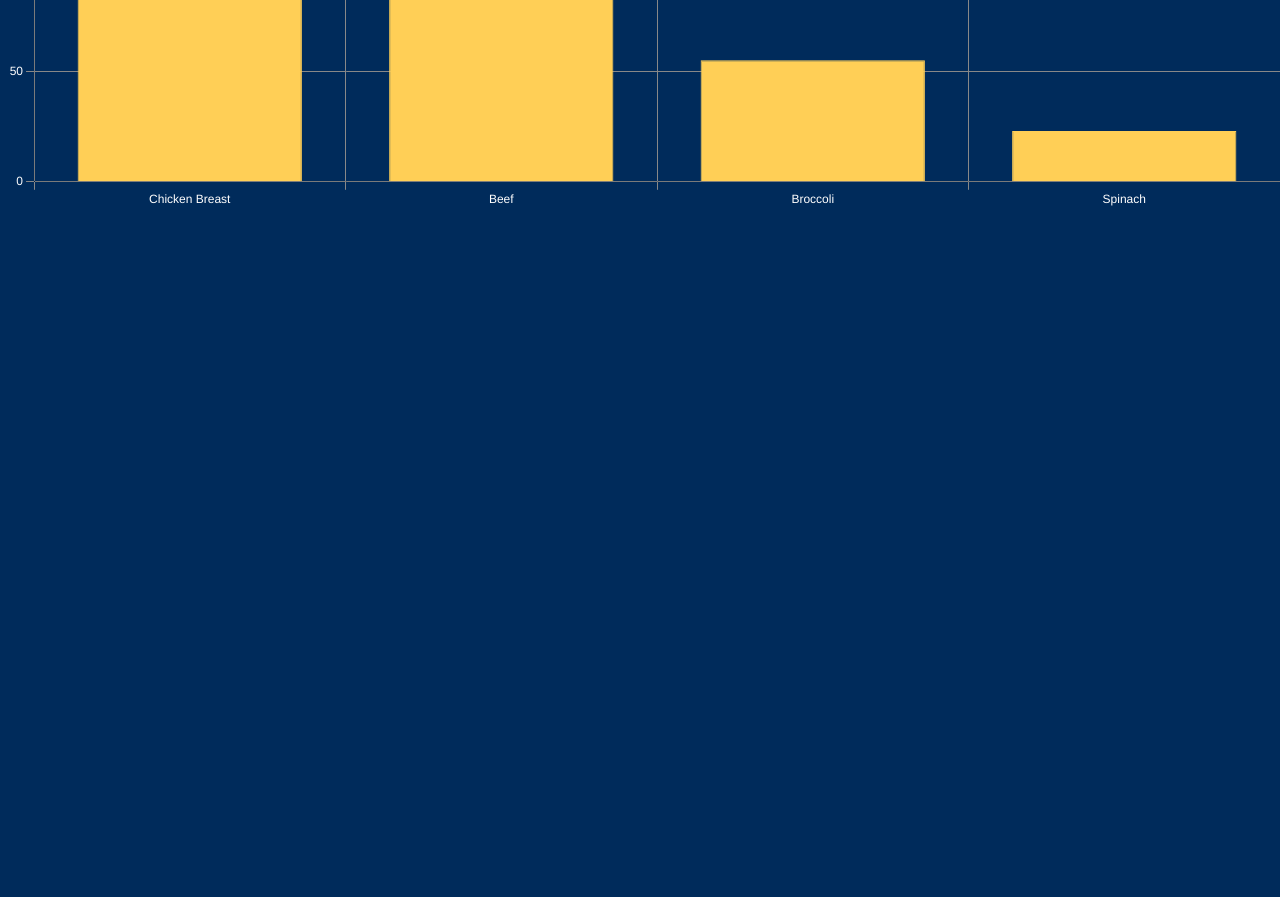
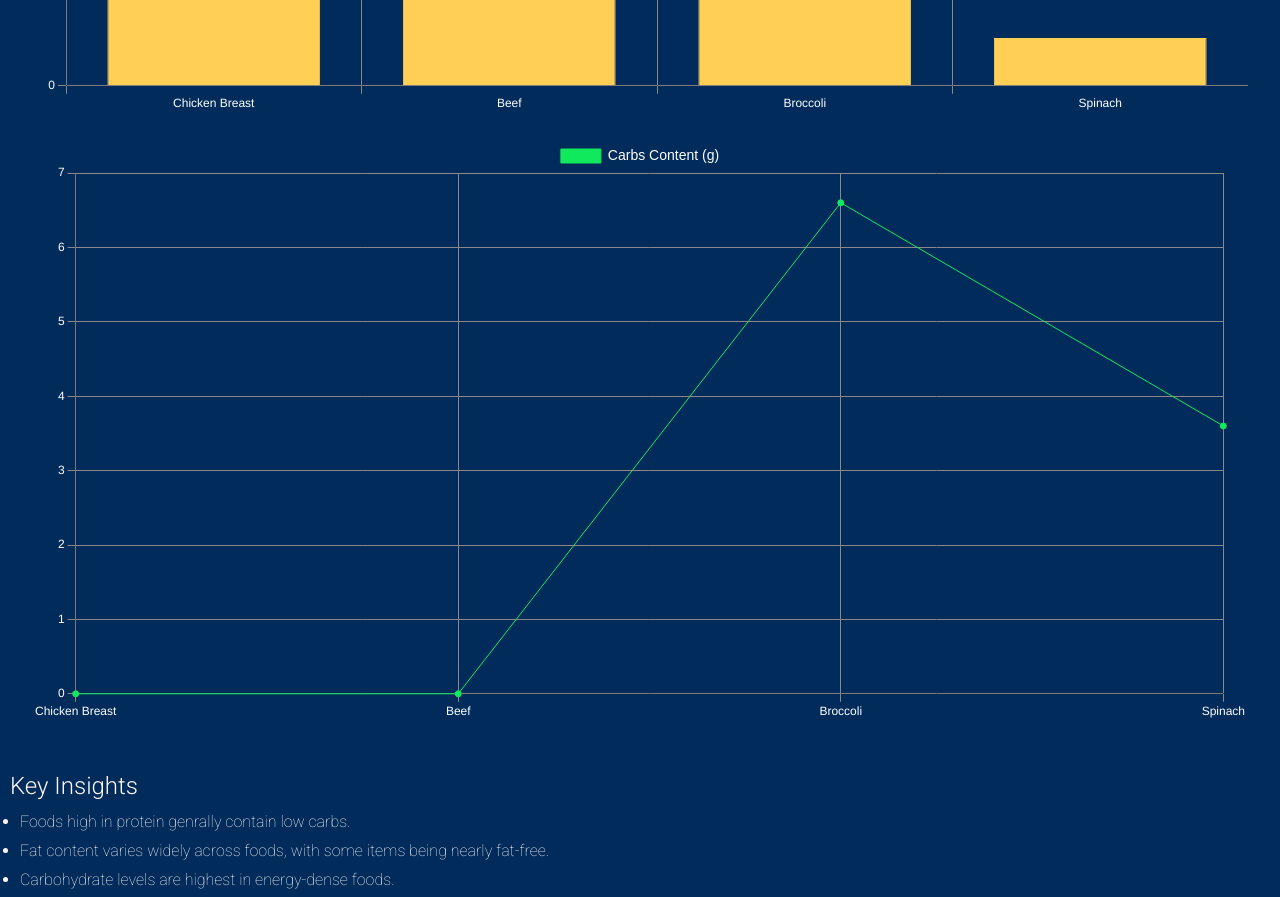
Before and after one commit to rashad3412/iNibble, a React (Vite) app: page /analyticsPage in a window 1280 px wide. Shown: the part 1860-2757 px from the top of the page. Before the commit the page ends 2095 px from the top, so only its background shows below. Built offline with nearby package versions, Linux system fonts and the light colour scheme; a web font is replaced by a local one.

Commit message:
updated analytics page

```diff
--- a/src/components/ComparisonChart.jsx
+++ b/src/components/ComparisonChart.jsx
@@ -27,6 +27,9 @@ ChartJS.register(
   Tooltip,
   Legend
 );
+
+// Chart Component to create charts and add data to chart and edit data
+// Chart component is being renderd in the Comparison Chart component below
 
 function ChartComponent({ title, data, labels, chartType = "bar", color }) {
   const chartData = {
@@ -86,16 +89,18 @@ function ChartComponent({ title, data, labels, chartType = "bar", color }) {
   };
 
   // Choose chart type
-  const ChartType =
-    chartType === "line" ? Line : chartType === "scatter" ? Scatter : Bar;
+  const ChartType = chartType === "line" ? Line : Bar;
 
   return <ChartType data={chartData} options={options} />;
 }
 
+// Comparison Chart function being imported on Anaolytics page to render
 function ComparisonCharts() {
   const labels = foodComparisonData.map((item) => item.name);
 
   return (
+    /* Charts */
+
     <div>
       <ChartComponent
         title="Protein Content (g)"
@@ -111,13 +116,7 @@ function ComparisonCharts() {
         chartType="line"
         color="rgb(255, 99, 133)"
       />
-      {/* <ChartComponent
-        title="Carbs Content (g)"
-        data={foodComparisonData.map((item) => item.carbs)}
-        labels={labels}
-        chartType="scatter"
-        color="rgba(54, 162, 235, 0.6)"
-      /> */}
+
       <ChartComponent
         title="Calories"
         data={foodComparisonData.map((item) => item.calories)}
@@ -125,6 +124,16 @@ function ComparisonCharts() {
         chartType="bar"
         color="rgb(255, 207, 86)"
       />
+      <ChartComponent
+        title="Carbs Content (g)"
+        data={foodComparisonData.map((item, index) => ({
+          x: index, // or a specific x value if available
+          y: item.carbs, // y value
+        }))}
+        labels={labels}
+        chartType="line"
+        color="rgb(17, 233, 93)"
+      />
     </div>
   );
 }
--- a/src/pages/AnalyticsPage.jsx
+++ b/src/pages/AnalyticsPage.jsx
@@ -4,13 +4,35 @@ import foodComparisonData from "../data/FoodComparisonData";
 import ComparisonChart from "../components/ComparisonChart";
 
 function AnalyticsPage() {
+  // Insights based on Data
+
+  const keyInsights = [
+    "Foods high in protein genrally contain low carbs.",
+    "Fat content varies widely across foods, with some items being nearly fat-free.",
+    "Carbohydrate levels are highest in energy-dense foods.",
+  ];
+
   return (
     <PageTemplate>
       <div id="home-title">
         <div>Insights into Your Health and Wellness</div>
       </div>
-      <div className="chart-container">
+
+      <div
+        className="chart-container"
+        style={{ width: "95%", margin: "0 auto" }}
+      >
         <ComparisonChart />
+      </div>
+      <div>
+        <h2 id="analytics-h2">Key Insights</h2>
+        <ul className="key-insights-container">
+          {keyInsights.map((insight, index) => (
+            <li key={index} id="key-insights">
+              {insight}
+            </li>
+          ))}
+        </ul>
       </div>
     </PageTemplate>
   );
--- a/src/styles/analyticsPage.css
+++ b/src/styles/analyticsPage.css
@@ -17,3 +17,25 @@
 .chart-container :nth-child(3) {
   margin-top: 25px;
 }
+
+#analytics-h2 {
+  font-family: "Roboto", sans-serif;
+  font-weight: 300;
+  color: #fff8f8;
+  padding-left: 10px;
+  margin-top: 25px;
+  margin-bottom: 10px;
+}
+
+.key-insights-container {
+  padding-left: 20px;
+}
+
+.key-insights-container li {
+  font-family: "Roboto", sans-serif;
+  font-weight: 200;
+  color: #fff8f8;
+  line-height: 1.5;
+  list-style-type: disc;
+  margin-bottom: 5px;
+}
```
